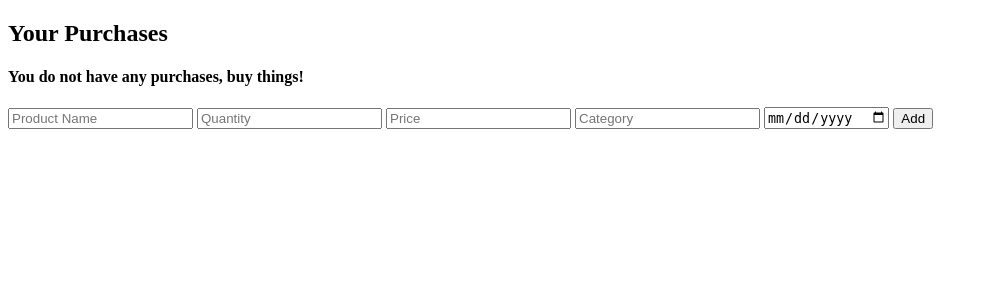
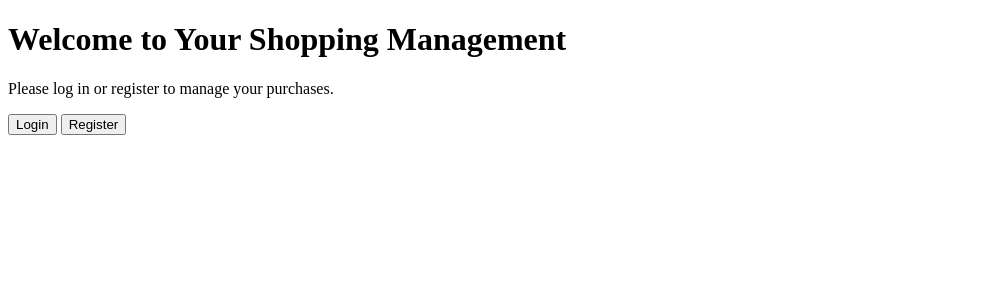
Before and after one commit to tamarmmi123/shoppingManagement, a Flask app: page / in a window 1280 px wide. Shown: the part 26-326 px from the top of the page, without its empty margins (0-988 px from the left). Run offline with Flask 3, Linux system fonts and the light colour scheme.

Commit message:
add purchases and getting them

```diff
--- a/main.py
+++ b/main.py
@@ -18,25 +18,6 @@ with app.app_context():
 @app.route("/", methods=["GET", "POST"])
 def index():
     return render_template("index.html")
-
-# @app.route("/login", methods=["GET", "POST"])
-# def login():
-#     if request.method == "POST":
-#         email = request.form.get("email")
-#         password = request.form.get("password")
-
-#         user = User.query.filter_by(email=email, password=password).first()
-#         if not user:
-#             flash("Invalid email or password!", "danger")
-#             return redirect(url_for("login"))
-
-#         session["user_id"] = user.id
-#         flash("Logged in successfully!", "success")
-#         return redirect(url_for("purchases"))
-
-#     flash("Invalid email or password", "danger")
-#     return render_template("login.html")
-
 
 @app.route("/login", methods=["GET", "POST"])
 def login():
@@ -116,32 +97,30 @@ def add_purchase():
     if "user_id" not in session:
         flash("You must be logged in to add a purchase!", "danger")
         return redirect(url_for("login"))
-    if request.method == "POST":
-        user_id = session["user_id"]
-        prod_name = request.form.get("prodName")
-        qty = request.form.get("qty")
-        price = request.form.get("price")
-        category = request.form.get("category")
 
-        if not prod_name or not qty or not price or not category:
-            flash("All fields are required!", "danger")
-            return redirect(url_for("add_purchase"))
+    user_id = session["user_id"]
+    prod_name = request.form.get("prodName")
+    qty = request.form.get("qty")
+    price = request.form.get("price")
+    category = request.form.get("category")
 
-        new_purchase = Purchase(
-            prodName=prod_name,
-            qty=int(qty),
-            price=float(price),
-            category=category,
-            user_id=user_id
-        )
-
-        db.session.add(new_purchase)
-        db.session.commit()
-
-        flash("Purchase added successfully!", "success")
+    if not prod_name or not qty or not price or not category:
+        flash("All fields are required!", "danger")
         return redirect(url_for("add_purchase"))
 
-    return render_template("purchases.html")
+    new_purchase = Purchase(
+        prodName=prod_name,
+        qty=int(qty),
+        price=float(price),
+        category=category,
+        user_id=user_id
+    )
+
+    db.session.add(new_purchase)
+    db.session.commit()
+
+    flash("Purchase added successfully!", "success")
+    return redirect(url_for("purchases"))
 
 
 if __name__ == "__main__":
--- a/templates/index.html
+++ b/templates/index.html
@@ -1,42 +1,19 @@
 {% extends 'base.html' %}
+
 {% block head %}
-    <title>Purchases</title>
+    <title>Welcome</title>
 {% endblock %}
 
 {% block body %}
-<h2>Your Purchases</h2>
-{% if purchases|length == 0 %}
-<h4>You do not have any purchases, buy things!</h4>
-{% else %}
-    <table>
-        <tr>
-            <th>ProdName</th>
-            <th>Quantity</th>
-            <th>Price</th>
-            <th>Category</th>
-            <th>Date</th>
-        </tr>
-        {% for purchase in purchases: %}
-        <tr>
-            <td>{{purchase.prodName}}</td>
-            <td>{{purchase.qty}}</td>
-            <td>{{purchase.price}}</td>
-            <td>{{purchase.category}}</td>
-            <td>{{purchase.date.date()}}</td>
-            <td>
-                <a href="/update/{{purchase.id}}">Update</a>
-                <a href="/delete/{{purchase.id}}">Delete</a>
-            </td>
-        </tr>
-        {% endfor %}
-    </table>
+    <h1>Welcome to Your Shopping Management</h1>
+
+    {% if session.get("user_id") %}
+        <p>You are logged in!</p>
+        <a href="{{ url_for('purchases') }}"><button>Go to Purchases</button></a>
+        <a href="{{ url_for('logout') }}"><button>Logout</button></a>
+    {% else %}
+        <p>Please log in or register to manage your purchases.</p>
+        <a href="{{ url_for('login') }}"><button>Login</button></a>
+        <a href="{{ url_for('register') }}"><button>Register</button></a>
     {% endif %}
-    <form action="/" method="post">
-        <input type="text" placeholder="Product Name">
-        <input type="number" placeholder="Quantity">
-        <input type="number" placeholder="Price">
-        <input type="text" placeholder="Category">
-        <input type="date" placeholder="Date">
-        <button>Add</button>
-    </form>
 {% endblock %}
--- a/templates/purchases.html
+++ b/templates/purchases.html
@@ -36,6 +36,7 @@
         <input type="number" name="qty" placeholder="Quantity" required>
         <input type="number" step="0.01" name="price" placeholder="Price" required>
         <input type="text" name="category" placeholder="Category" required>
+        <input type="date" name="DatePurchased" placeholder="Date Purchased">
         <button type="submit">Add Purchase</button>
     </form>
 
```
Also changed, not shown: instance/shoppingManagement.db.
